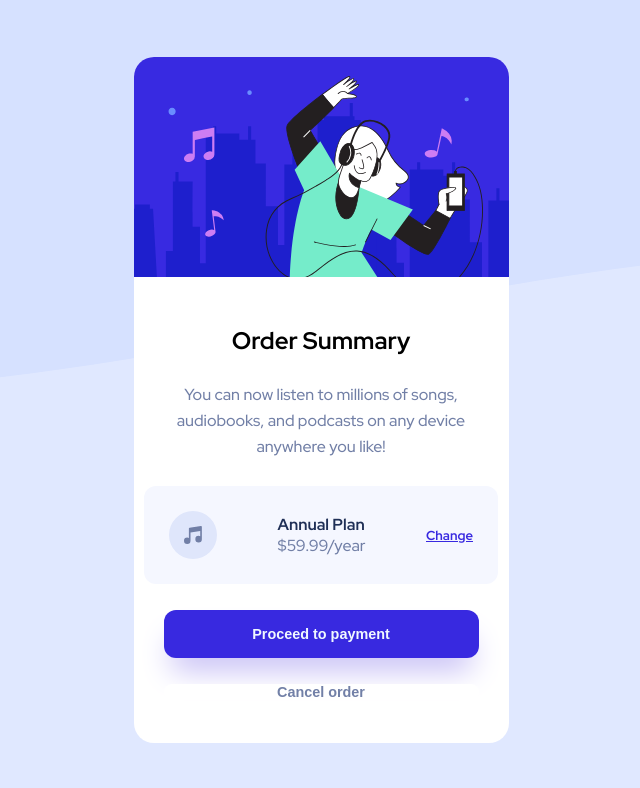
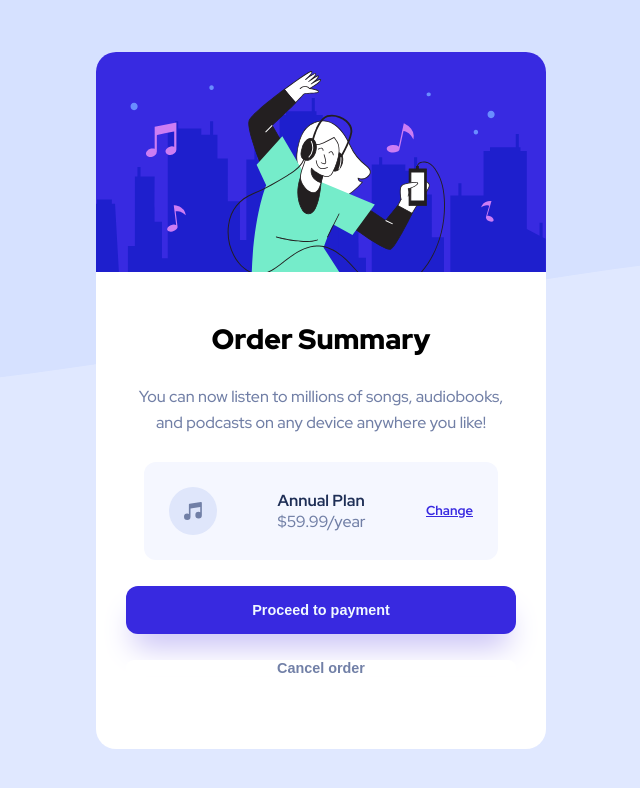
Before and after one commit to gionare/Order-Summary-Card, a plain HTML site: page index.html in a window 1536 px wide. Shown: the whole page, without its empty margins (447-1087 px from the left). Drawn offline with Linux system fonts and the light colour scheme.

Commit message:
finished

```diff
--- a/index.html
+++ b/index.html
@@ -2,6 +2,8 @@
 <html lang="en">
   <head>
     <meta charset="UTF-8" />
+    <!-- მეტა ჩანაწერი, ანუ კიდევ დამატებითი ინფორმაცია, სახელად viewport,
+      ვეუბნებით რომ შენი სიგანე იყოს შენივე ეკრანის სიგანის ტოლი initial-scale=1.0 1 რატიო -->
     <meta name="viewport" content="width=device-width, initial-scale=1.0" />
     <!-- displays site properly based on user's device -->
 
@@ -35,7 +37,7 @@
         alt="illustration-hero"
       />
       <div class="container">
-        <h2 calss="title">Order Summary</h2>
+        <h2 class="title">Order Summary</h2>
         <p class="order-desc">
           You can now listen to millions of songs, audiobooks, and podcasts on
           any device anywhere you like!
--- a/styles.css
+++ b/styles.css
@@ -1,6 +1,4 @@
-@import url('https://fonts.googleapis.com/css2?family=Red+Hat+Display:wght@300;500;700;900&display=swap');
-
-
+@import url("https://fonts.googleapis.com/css2?family=Red+Hat+Display:wght@300;500;700;900&display=swap");
 
 @media (min-width: 1440px) {
   .third-container {
@@ -50,11 +48,13 @@ body {
   overflow: hidden; /* top corners gone be bordeer-radius as well */
   margin: auto;
   padding: 0px;
+  margin: 50px auto; /* 50px is for top and buttom, auto is for right and left */
 }
 
 .title {
   color: var(--dark-blue);
   text-align: center;
+  margin: auto;
   font-family: Red Hat Display;
   font-size: 28px;
   font-style: normal;
@@ -76,7 +76,7 @@ line-height: normal;
 }
 
 .order-desc {
-  color: #717FA6;
+  color: #717fa6;
   text-align: center;
   font-family: Red Hat Display;
   font-size: 16px;
@@ -90,11 +90,10 @@ line-height: 26px; /* 162.5% */
   height: 98px;
   flex-shrink: 0;
 
-
   font-size: 16px;
   background-color: var(--Very-pale-blue);
   border-radius: 12px;
-  display: flex;         /* to arrange on horizont */
+  display: flex; /* to arrange on horizont */
   flex-direction: row;
   justify-content: space-between; /* space between items  */
   align-items: center;
@@ -107,17 +106,17 @@ flex-shrink: 0;
   font-weight: 700;
 }
 
-.plan-container a:hover{
+.plan-container a:hover {
   opacity: 0.8;
-    text-decoration: none;   /* no underline as an decoration after mouse hover on it */
+  text-decoration: none; /* no underline as an decoration after mouse hover on it */
 }
 
-.plan-container strong{
+.plan-container strong {
   color: var(--Dark-blue);
 }
 
-.plan-desc p{
-  color: #717FA6;
+.plan-desc p {
+  color: #717fa6;
   font-size: 16px;
   font-weight: 500;
   line-height: normal;
@@ -155,3 +154,25 @@ button {
 .attribution {
   padding-top: 10px;
 }
+
+/* % ჯობია გამოვიყენო, და ფლექს უმჯობესია  */
+
+@media screen and (min-width: 768px) {
+  .card {
+    width: 1000px;
+    width: 450px;
+    height: 697px;
+    top: 102px;
+    left: 495px;
+  }
+}
+
+@media screen and (min-width: 1400px) {
+  .card {
+    width: 1000px;
+    width: 450px;
+    height: 697px;
+    top: 102px;
+    left: 495px;
+  }
+}
```
Lines whose indentation alone changed are shown as unchanged.
